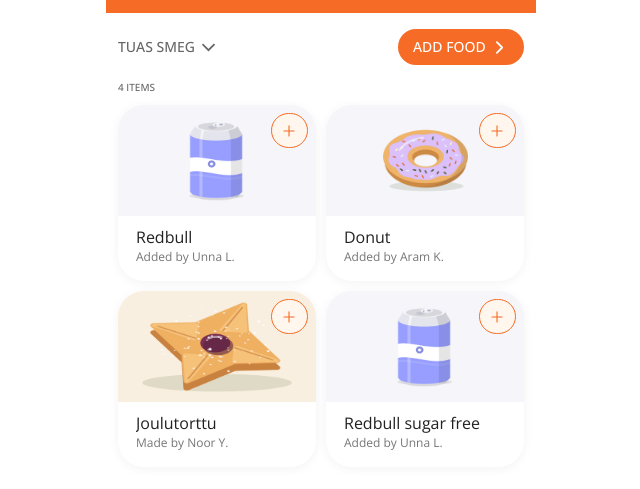
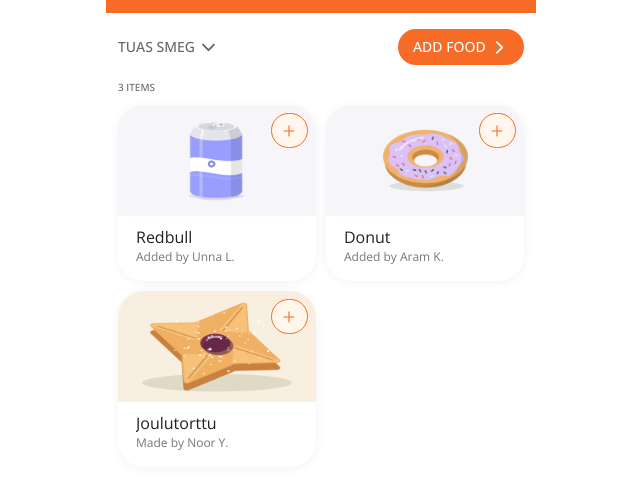
Before and after one commit to aili-sunshine-campbell/loop-prototype, a plain HTML site: page index.html in a window 1280 px wide. Shown: the part 43-532 px from the top of the page, without its empty margins (319-959 px from the left). Drawn offline with Linux system fonts and the light colour scheme.

Commit message:
Remove Redbull sugar free from the fridge
Co-Authored-By: Claude Opus 5.5 <noreply@anthropic.com>

```diff
--- a/app.js
+++ b/app.js
@@ -6,7 +6,6 @@ const items = [
   { name: "Redbull",            by: "Added by Unna L.", img: "can.png",         variant: "can",     photo: "redbull-photo.jpg",     photoPos: "50% 40%" },
   { name: "Donut",              by: "Added by Aram K.", img: "donut.png",       variant: "contain", photo: "donut-photo.jpg",       photoPos: "50% 52%" },
   { name: "Joulutorttu",        by: "Made by Noor Y.",  img: "joulutorttu.png", warm: true,         photo: "joulutorttu-photo.jpg", photoPos: "50% 56%" },
-  { name: "Redbull sugar free", by: "Added by Unna L.", img: "can.png",         variant: "can",     photo: "redbull-sf-photo.jpg",  photoPos: "50% 35%" },
 ];
 
 // What the person who added each item wrote about it, shown on the item's
@@ -16,7 +15,6 @@ const descriptions = {
   "Redbull": "Unopened can. I bought a pack of four and only needed three.",
   "Donut": "Bought this morning from the bakery but I'm too full to eat it.",
   "Joulutorttu": "Home-made Finnish Christmas pastries with plum jam, baked yesterday.",
-  "Redbull sugar free": "Unopened can. Picked up the sugar free one by mistake.",
 };
 
 // Home made items only: "Contains" tags on the details sheet, keyed by item name.
@@ -31,7 +29,6 @@ const contains = {
 const GRAMS = {
   "Redbull": 250,             // 250 ml can
   "Redbull 0,25l": 250,       // the product the scanner adds
-  "Redbull sugar free": 250,  // 250 ml can
   "Donut": 70,                // one glazed ring donut
   "Joulutorttu": 40,          // one star pastry
 };
--- a/index.html
+++ b/index.html
@@ -431,6 +431,6 @@
     </li>
   </template>
 
-  <script src="app.js?v=36"></script>
+  <script src="app.js?v=37"></script>
 </body>
 </html>
```
Also changed, not shown: assets/redbull-sf-photo.jpg (deleted).
